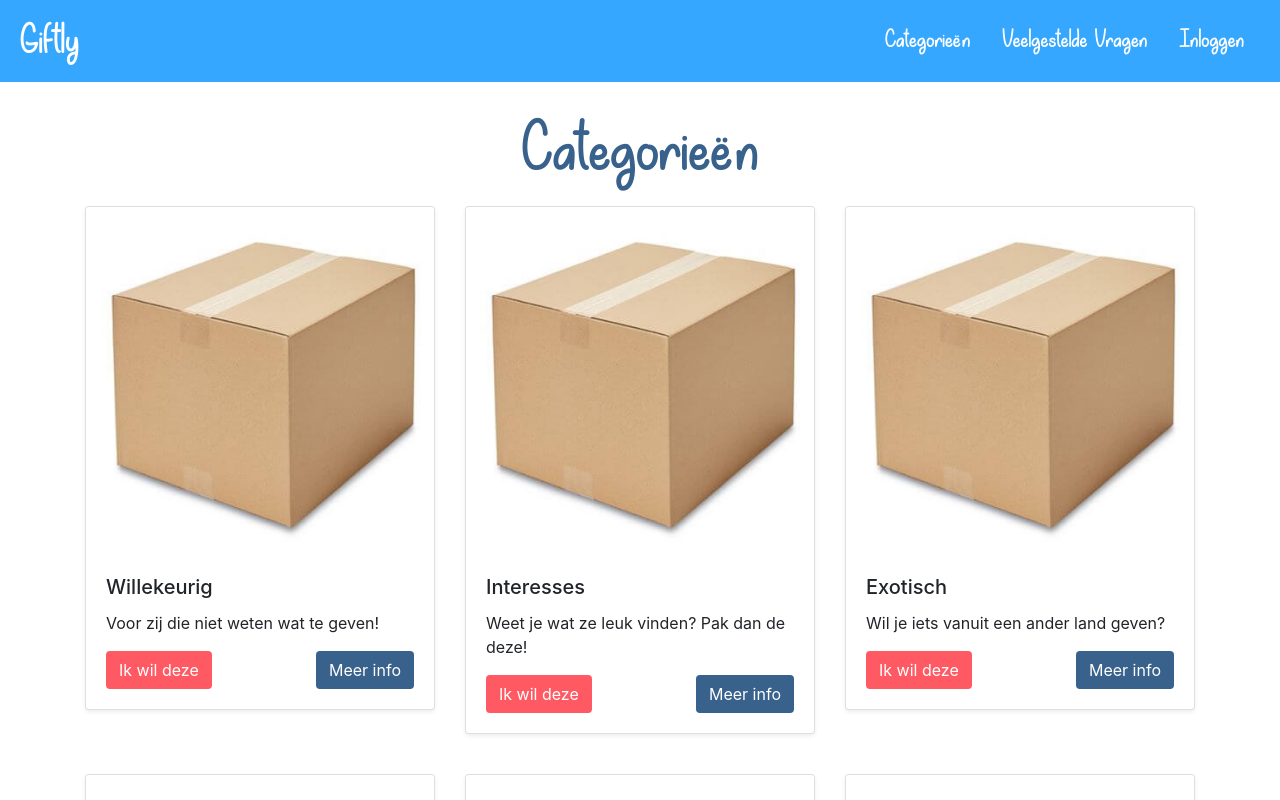
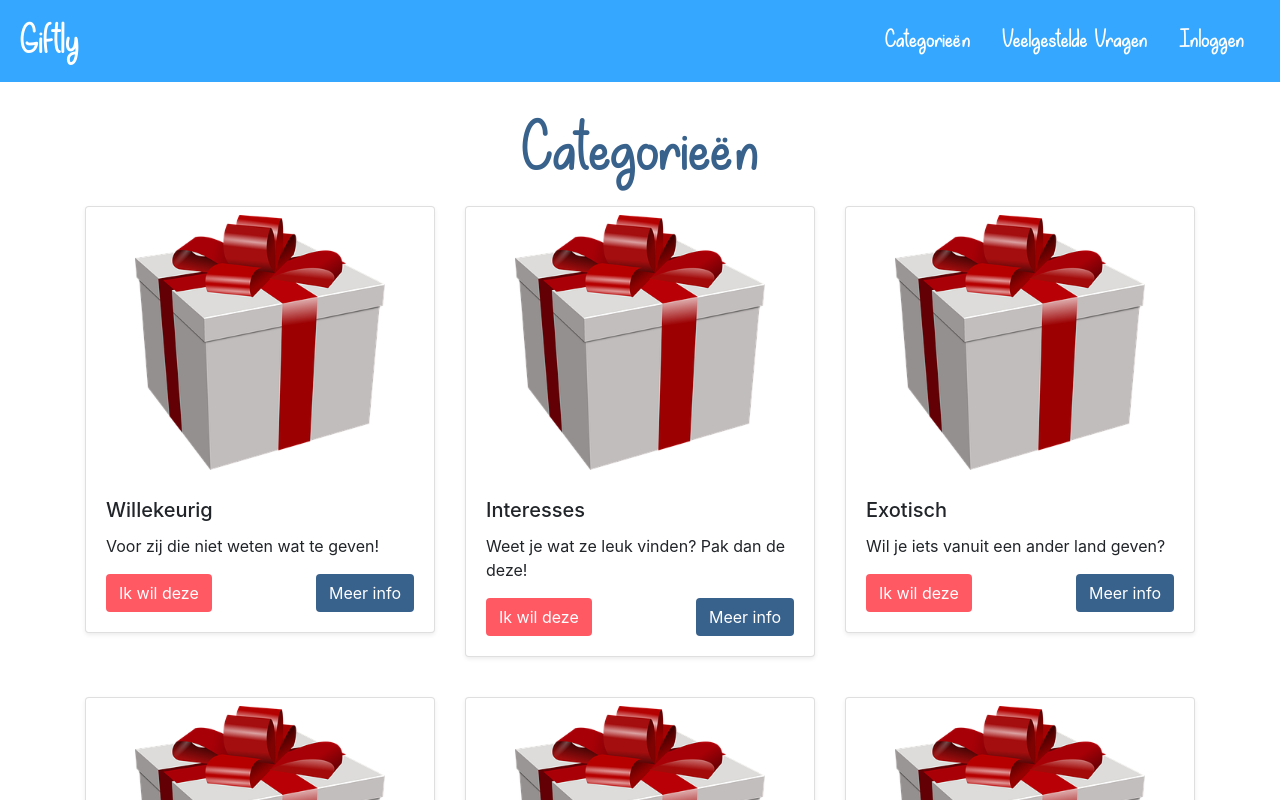
Before and after one commit to JensVanAssche/giftly, a Vue app: page /categories in a window 1280 px wide. Shown: the top 800 px of the page. Built offline with nearby package versions, Linux system fonts and the light colour scheme; a small style sheet from the web is missing.

Commit message:
Changed box image

```diff
--- a/src/components/Card.vue
+++ b/src/components/Card.vue
@@ -1,7 +1,7 @@
 <template>
   <div class="card shadow-sm">
     <img v-if="name == 'Feestdag: Halloween Editie'" class="card-img-top" src="/img/box_halloween.png" alt="Card image cap">
-    <img v-else class="card-img-top" src="/img/box.jpg" alt="Card image cap">
+    <img v-else class="card-img-top py-2" src="../assets/img/presentBox.png" alt="Card image cap">
     <div class="card-body">
       <h5 class="card-title">{{ name }}</h5>
       <p class="card-text">{{ info }}</p>
@@ -19,5 +19,10 @@ export default {
 }
 </script>
 
-<style>
+<style lang="scss" scoped>
+img {
+  max-width: 250px;
+  height: auto;
+  margin: 0 auto;
+}
 </style>
```
Also changed, not shown: src/assets/img/presentBox.png (added).
